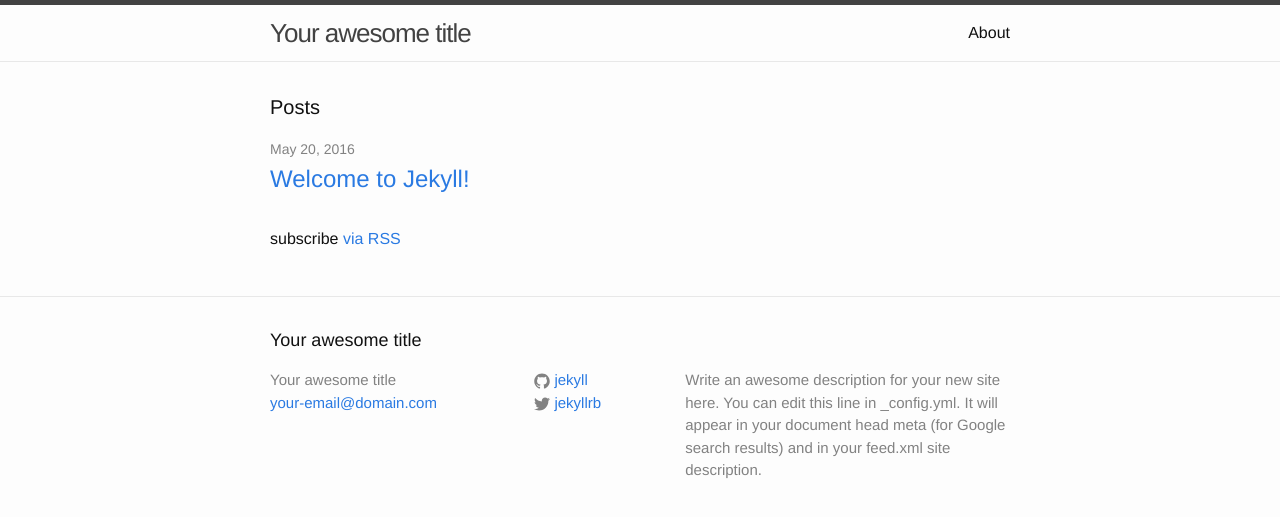
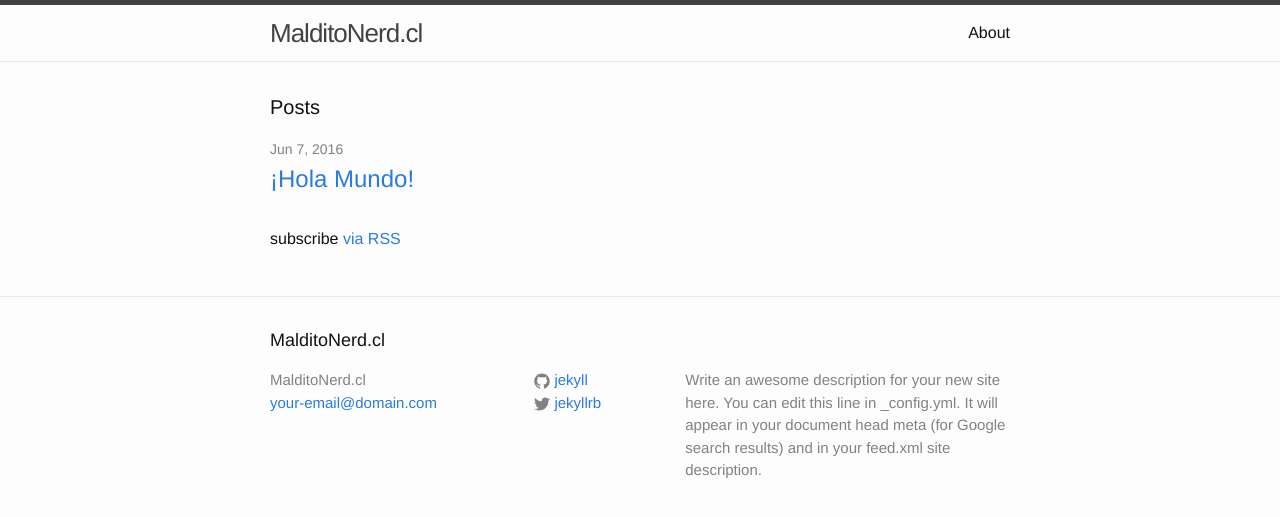
Before and after one commit to MalditoNerd/malditonerd.github.io, a Jekyll site: the page built from index.html, in a window 1280 px wide. Shown: the top 517 px of the page. Built offline with Jekyll 4.4.1, drawn with Linux system fonts in a browser that asks for light colours.

Commit message:
Hola Mundo :)

```diff
--- a/_config.yml
+++ b/_config.yml
@@ -6,14 +6,14 @@
 # 'jekyll serve'. If you change this file, please restart the server process.
 
 # Site settings
-title: Your awesome title
+title: MalditoNerd.cl
 email: your-email@domain.com
 description: > # this means to ignore newlines until "baseurl:"
   Write an awesome description for your new site here. You can edit this
   line in _config.yml. It will appear in your document head meta (for
   Google search results) and in your feed.xml site description.
 baseurl: "" # the subpath of your site, e.g. /blog
-url: "http://yourdomain.com" # the base hostname & protocol for your site
+url: "http://www.malditonerd.cl" # the base hostname & protocol for your site
 twitter_username: jekyllrb
 github_username:  jekyll
 
```
Also changed, not shown: _posts/2016-05-20-welcome-to-jekyll.markdown (deleted, +0 -25 lines), _posts/2016-06-07-welcome-to-jekyll.markdown (added, +7 -0 lines).
